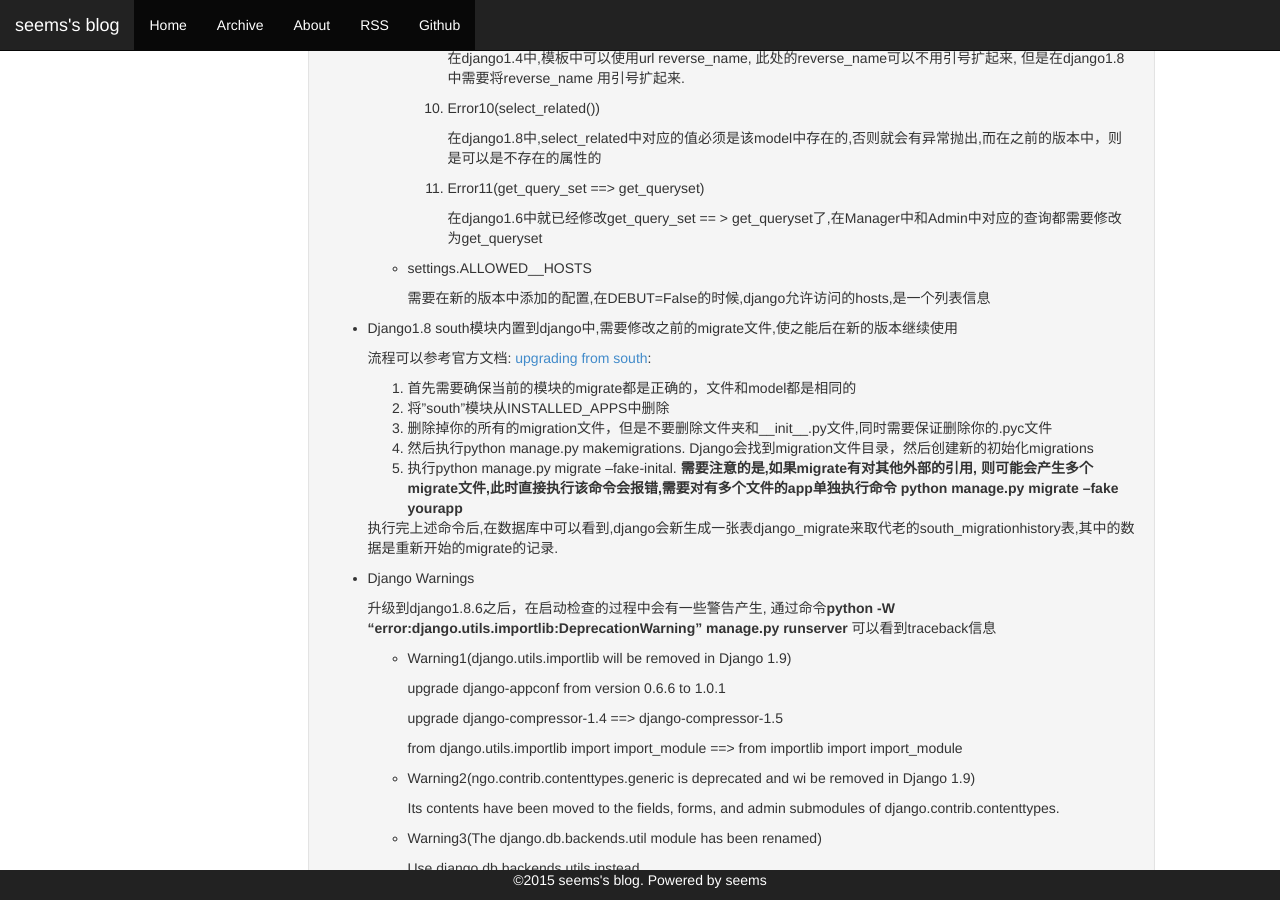
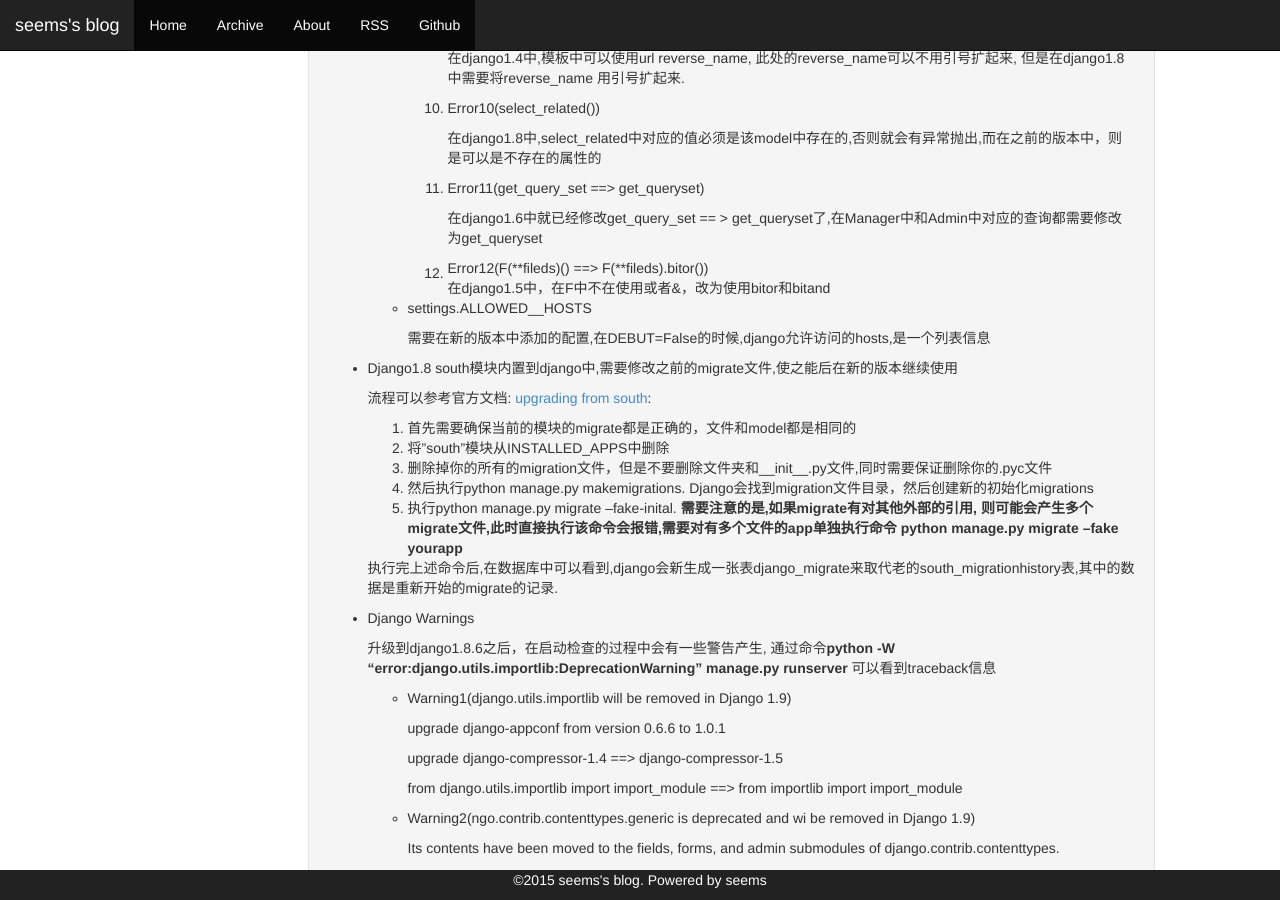
Before and after one commit to Gandalf-Pl/seems, a Jekyll site: the page built from _posts/2015-10-23-django_upgrade.md, in a window 1280 px wide and 900 px high, scrolled down 3417 px. Built offline with Jekyll 4.4.1, drawn with Linux system fonts in a browser that asks for light colours; Markdown is read by kramdown in place of the engine named in the settings.

Commit message:
upgrade django

```diff
--- a/_posts/2015-10-23-django_upgrade.md
+++ b/_posts/2015-10-23-django_upgrade.md
@@ -203,6 +203,10 @@
 
             在django1.6中就已经修改get_query_set == > get_queryset了,在Manager中和Admin中对应的查询都需要修改为get_queryset
 
+        12. Error12(F(**fileds)|() ==> F(**fileds).bitor())
+
+            在django1.5中，在F中不在使用|或者&，改为使用bitor和bitand
+
     + settings.ALLOWED__HOSTS
 
         需要在新的版本中添加的配置,在DEBUT=False的时候,django允许访问的hosts,是一个列表信息
```
